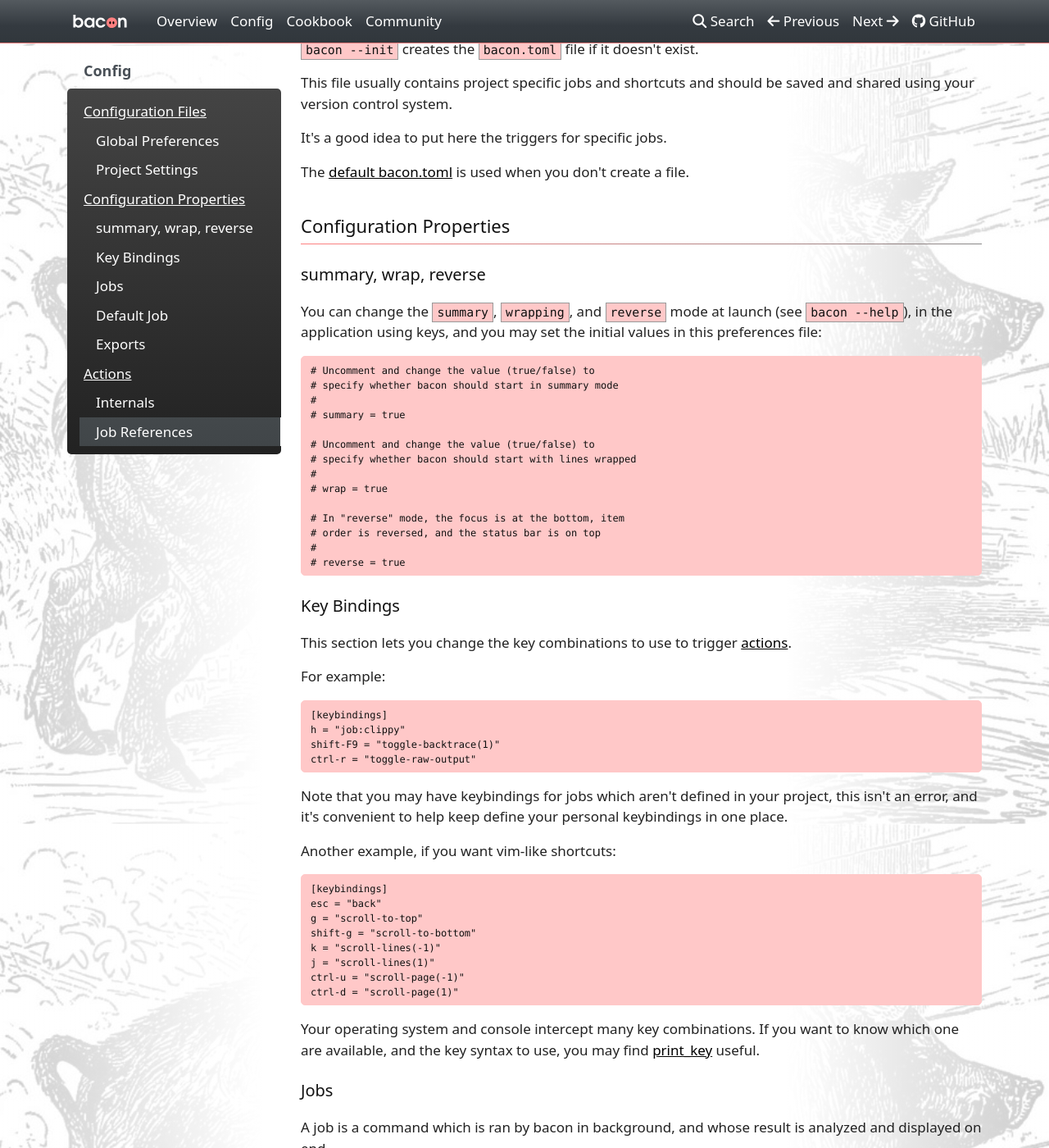
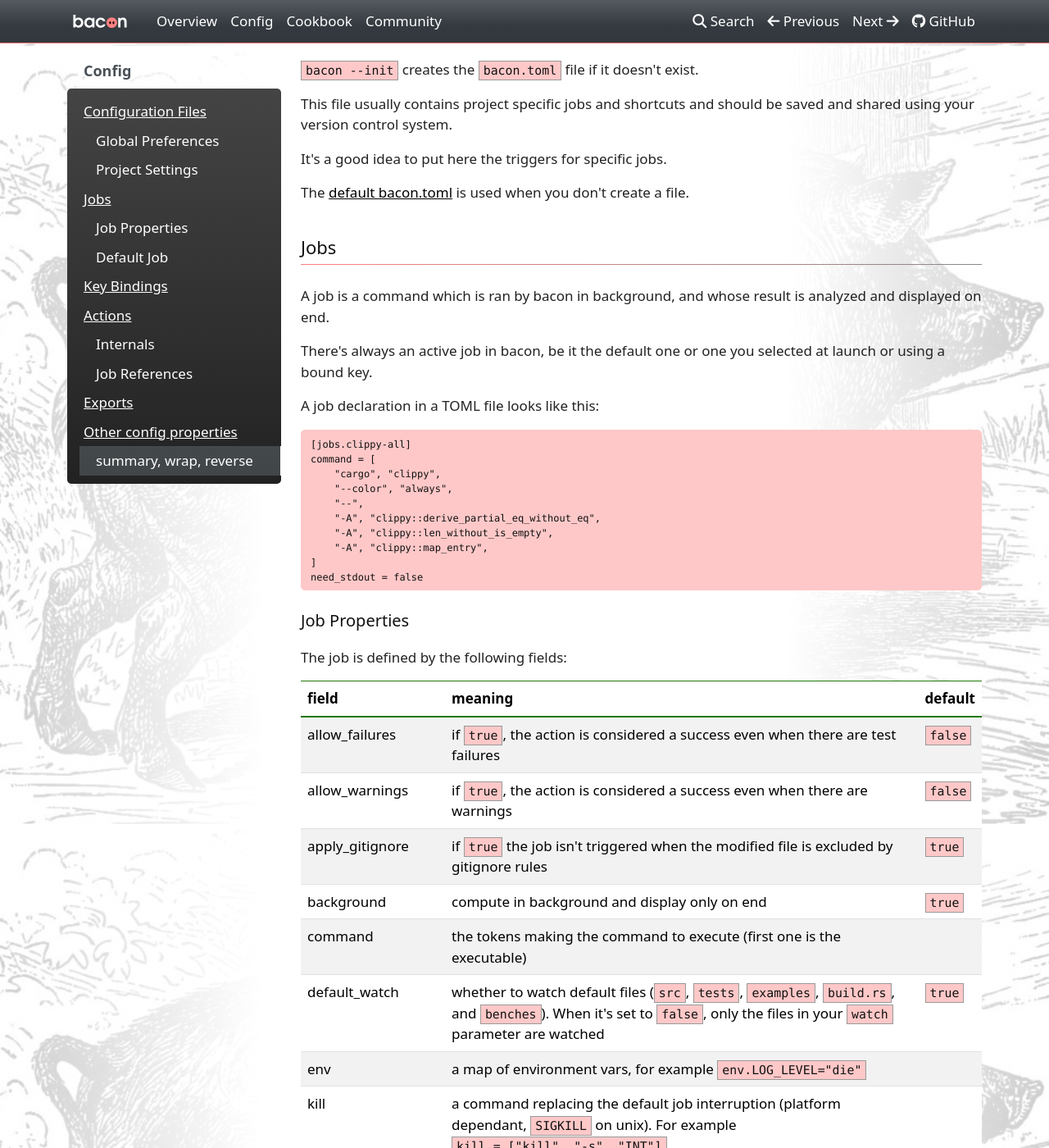
Before and after one commit to Canop/bacon, an MkDocs documentation site: the page built from website/docs/config.md, in a window 1280 px wide and 1400 px high, scrolled down 893 px. Shown: the whole window at 82% size. Built offline with MkDocs 1.6.1, drawn with Linux system fonts in a browser that asks for light colours; nearby versions of some CDN libraries; a style sheet for code colours, icons or effects is not loaded; some of the changed text lies outside the part shown.

Commit message:
reorganize config page for clarity

````diff
--- a/website/docs/config.md
+++ b/website/docs/config.md
@@ -40,65 +41,31 @@
 
 The [default bacon.toml](https://raw.githubusercontent.com/Canop/bacon/main/defaults/default-bacon.toml) is used when you don't create a file.
 
-# Configuration Properties
 
-## summary, wrap, reverse
-
-You can change the `summary`, `wrapping`, and `reverse` mode at launch (see `bacon --help`), in the application using keys, and you may set the initial values in this preferences file:
-
-```TOML
-# Uncomment and change the value (true/false) to
-# specify whether bacon should start in summary mode
-#
-# summary = true
-
-# Uncomment and change the value (true/false) to
-# specify whether bacon should start with lines wrapped
-#
-# wrap = true
-
-# In "reverse" mode, the focus is at the bottom, item
-# order is reversed, and the status bar is on top
-#
-# reverse = true
-```
-
-
-## Key Bindings
-
-This section lets you change the key combinations to use to trigger [actions](#actions).
-
-For example:
-
-```TOML
-[keybindings]
-h = "job:clippy"
-shift-F9 = "toggle-backtrace(1)"
-ctrl-r = "toggle-raw-output"
-```
-
-Note that you may have keybindings for jobs which aren't defined in your project, this isn't an error, and it's convenient to help keep define your personal keybindings in one place.
-
-Another example, if you want vim-like shortcuts:
-
-```TOML
-[keybindings]
-esc = "back"
-g = "scroll-to-top"
-shift-g = "scroll-to-bottom"
-k = "scroll-lines(-1)"
-j = "scroll-lines(1)"
-ctrl-u = "scroll-page(-1)"
-ctrl-d = "scroll-page(1)"
-```
-
-Your operating system and console intercept many key combinations. If you want to know which one are available, and the key syntax to use, you may find [print_key](https://github.com/Canop/print_key) useful.
-
-## Jobs
+# Jobs
 
 A job is a command which is ran by bacon in background, and whose result is analyzed and displayed on end.
 
-It's defined by the following fields:
+There's always an active job in bacon, be it the default one or one you selected at launch or using a bound key.
+
+A job declaration in a TOML file looks like this:
+
+```TOML
+[jobs.clippy-all]
+command = [
+	"cargo", "clippy",
+	"--color", "always",
+	"--",
+	"-A", "clippy::derive_partial_eq_without_eq",
+	"-A", "clippy::len_without_is_empty",
+	"-A", "clippy::map_entry",
+]
+need_stdout = false
+```
+
+## Job Properties
+
+The job is defined by the following fields:
 
 field | meaning | default
 :-|:-|:-
@@ -134,30 +101,36 @@
 The default job is the one which is launched when you don't specify one in argument to the bacon command (ie `bacon test`).
 It's also the one you can run with the `job:default` action.
 
-## Exports
 
-Here's a standard configuration:
+# Key Bindings
+
+This section lets you change the key combinations to use to trigger [actions](#actions).
+
+For example:
 
 ```TOML
-[exports.locations]
-auto = true
-path = ".bacon-locations"
-line_format = "{kind} {path}:{line}:{column} {message}"
-[exports.json-report]
-auto = false
-path = "bacon-report.json"
-[exports.analysis]
-auto = false
-path = "bacon-analysis.json"
+[keybindings]
+h = "job:clippy"
+shift-F9 = "toggle-backtrace(1)"
+ctrl-r = "toggle-raw-output"
 ```
 
-3 exporters are defined today:
+Note that you may have keybindings for jobs which aren't defined in your project, this isn't an error, and it's convenient to help keep define your personal keybindings in one place.
 
-* `locations`: list of errors/warnings/failures for IDE plugins such as [nvim-bacon](https://github.com/Canop/nvim-bacon).
-* `json-report`: a quite exhaustive and verbose report at end of job execution
-* `analysis`: all the lines produced by the called tool and how bacon understood them
+Another example, if you want vim-like shortcuts:
 
-In the example here, locations are exported on each job execution while other exports aren't executed unless one is bound to an action (the `analysis` export is by default bound to `ctrl-e`).
+```TOML
+[keybindings]
+esc = "back"
+g = "scroll-to-top"
+shift-g = "scroll-to-bottom"
+k = "scroll-lines(-1)"
+j = "scroll-lines(1)"
+ctrl-u = "scroll-page(-1)"
+ctrl-d = "scroll-page(1)"
+```
+
+Your operating system and console intercept many key combinations. If you want to know which one are available, and the key syntax to use, you may find [print_key](https://github.com/Canop/print_key) useful.
 
 # Actions
 
@@ -221,3 +194,56 @@
 `job:default` | the job defined as *default* in the bacon.toml file
 `job:initial` | the job specified as argument, or the default one if there was none explicit
 `job:previous` | the job which ran before, if any (or we would quit). The `back` internal has usually the same effect
+
+# Exports
+
+If necessary, exports can be defined to write files either on end of task or on key presses.
+
+Here's an example configuration:
+
+```TOML
+[exports.locations]
+auto = true
+path = ".bacon-locations"
+line_format = "{kind} {path}:{line}:{column} {message}"
+[exports.json-report]
+auto = false
+path = "bacon-report.json"
+[exports.analysis]
+auto = false
+path = "bacon-analysis.json"
+```
+
+3 exporters are defined today:
+
+* `locations`: list of errors/warnings/failures for IDE plugins such as [nvim-bacon](https://github.com/Canop/nvim-bacon).
+* `json-report`: a quite exhaustive and verbose report at end of job execution
+* `analysis`: all the lines produced by the called tool and how bacon understood them
+
+In the example here, locations are exported on each job execution while other exports aren't executed unless one is bound to an action (the `analysis` export is by default bound to `ctrl-e`).
+
+# Other config properties
+
+Have a loot, at least once, at the default configuration files.
+They contain many other properties, commented out, that you may find more
+
+## summary, wrap, reverse
+
+You can change the `summary`, `wrapping`, and `reverse` mode at launch (see `bacon --help`), in the application using keys, and you may set the initial values in this preferences file:
+
+```TOML
+# Uncomment and change the value (true/false) to
+# specify whether bacon should start in summary mode
+#
+# summary = true
+
+# Uncomment and change the value (true/false) to
+# specify whether bacon should start with lines wrapped
+#
+# wrap = true
+
+# In "reverse" mode, the focus is at the bottom, item
+# order is reversed, and the status bar is on top
+#
+# reverse = true
+```
````
Also changed, not shown: other parts of website/docs/config.md (+4 -3 lines), 1 other file.
